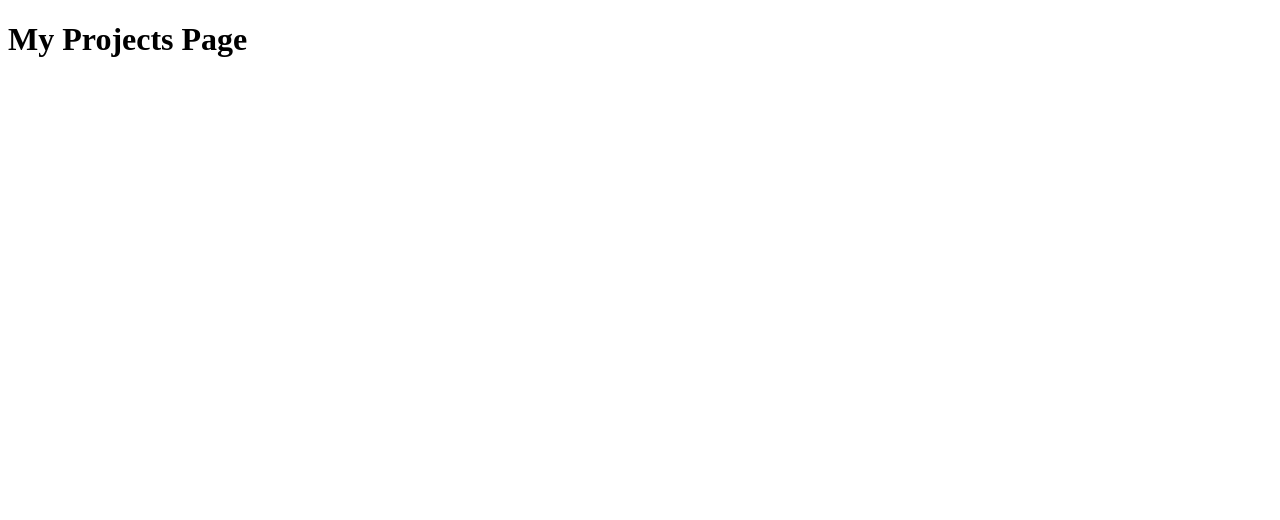
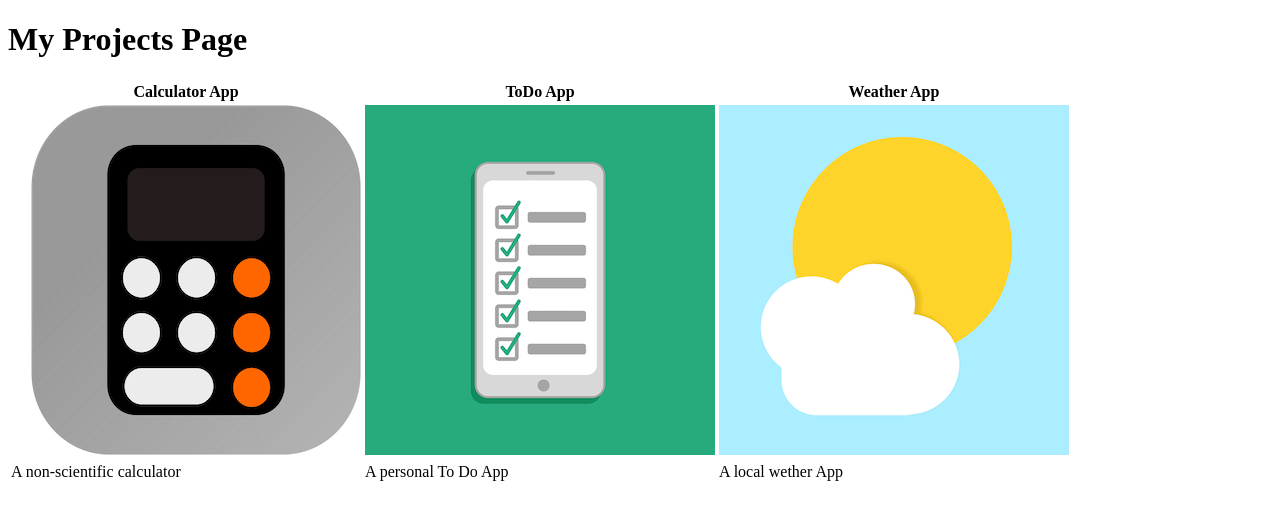
Before and after one commit to Wasiu-hub/portfolio, a plain HTML site: page pages/projects.html in a window 1280 px wide. Drawn offline with Linux system fonts and the light colour scheme.

Commit message:
projects files  added in the pages folder

```diff
--- a/pages/projects.html
+++ b/pages/projects.html
@@ -8,5 +8,32 @@
   </head>
   <body>
     <h1>My Projects Page</h1>
+    <section id="projects">
+      <table>
+        <thead>
+          <tr>
+            <th>Calculator App</th>
+            <th>ToDo App</th>
+            <th>Weather App</th>
+          </tr>
+        </thead>
+        <tbody>
+          <tr>
+            <td>
+              <img src="../images/calculatorApp.png" alt="calculatorImg" />
+            </td>
+            <td><img src="../images/toDoApp.png" alt="toDoImg" /></td>
+            <td><img src="../images/weatherApp.png" alt="WeatherImg" /></td>
+          </tr>
+        </tbody>
+        <tfoot>
+          <tr>
+            <td>A non-scientific calculator</td>
+            <td>A personal To Do App</td>
+            <td>A local wether App</td>
+          </tr>
+        </tfoot>
+      </table>
+    </section>
   </body>
 </html>
```
Also changed, not shown: index.html (+7 -7 lines), images/calculatorApp.png (added), images/toDoApp.png (added), images/weatherApp.png (added), 1 other file.
